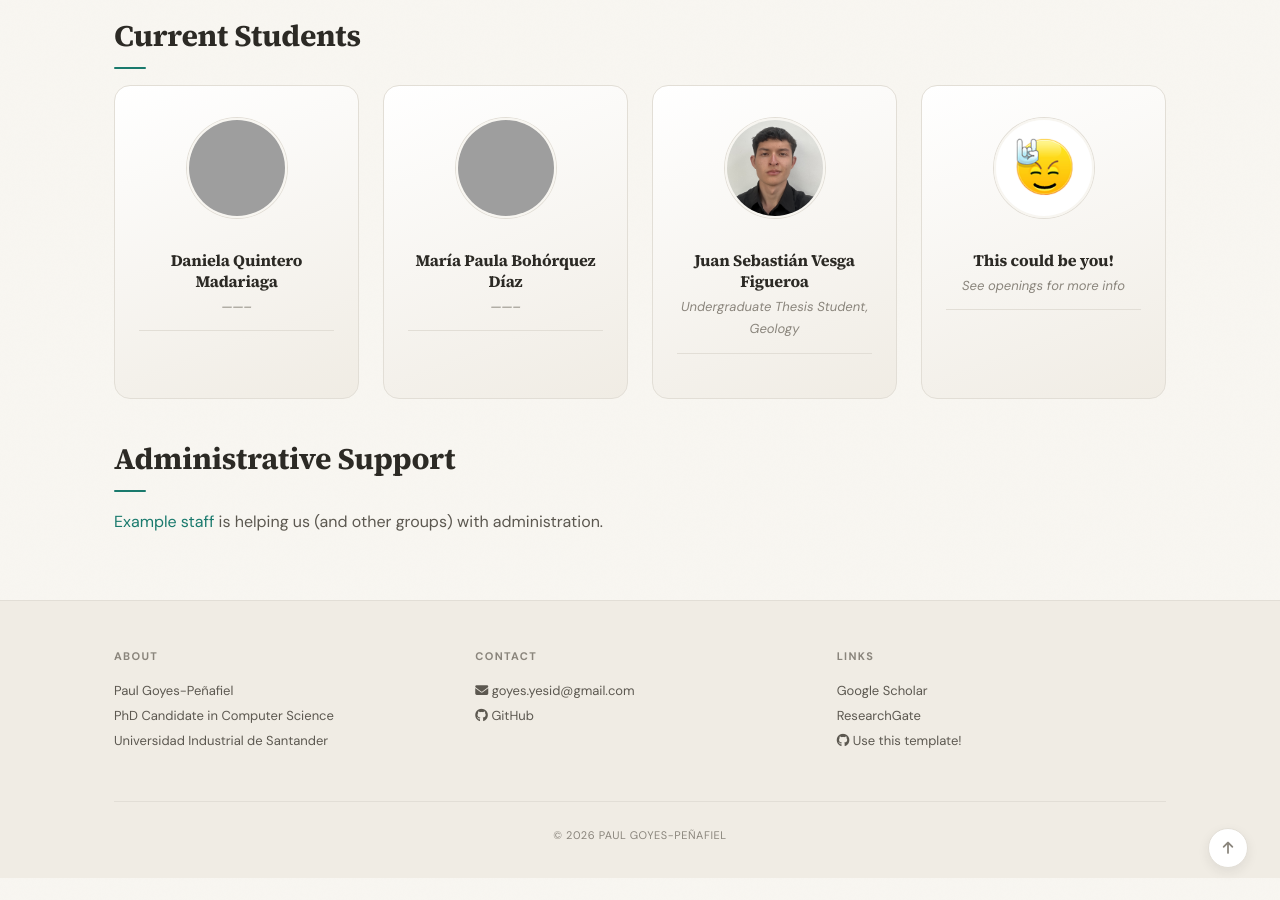
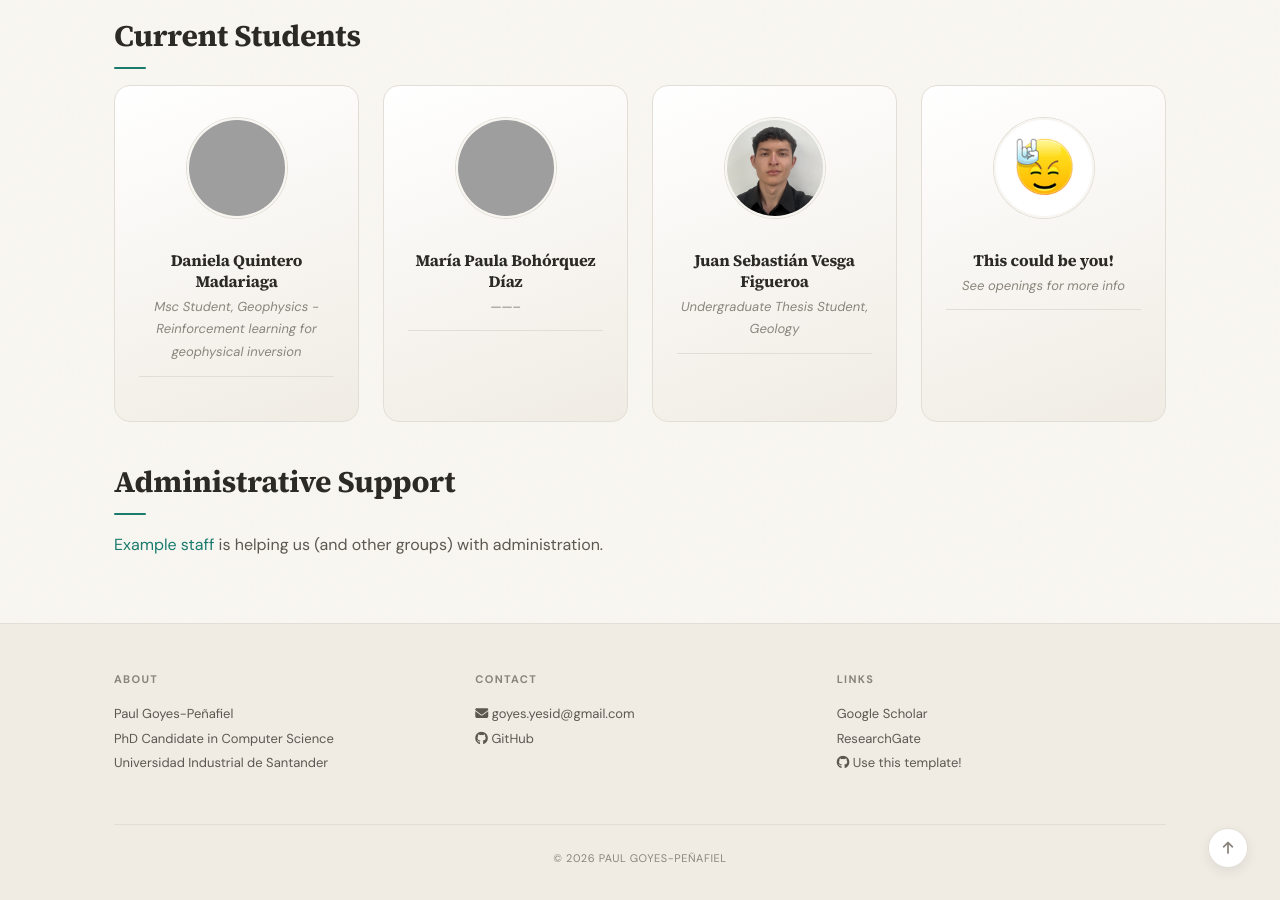
Before and after one commit to PAULGOYES/paulgoyes.github.io, a Jekyll site: the page built from _pages/team.md, in a window 1280 px wide and 900 px high, scrolled down 733 px. Built offline with Jekyll 4.4.1, drawn with Linux system fonts in a browser that asks for light colours; a style sheet for code colours, icons or effects is not loaded; before the commit the page ends 1611 px from its top, so only the background shows below that.

Commit message:
Modify team member info for Daniela Quintero
Updated info for Daniela Quintero Madariaga.

```diff
--- a/_data/team_members.yml
+++ b/_data/team_members.yml
@@ -5,7 +5,7 @@
 
 - name: Daniela Quintero Madariaga
   photo: team/daniela-quintero.jpg
-  info: --------
+  info: Msc Student, Geophysics - Reinforcement learning for geophysical inversion
 
 - name: María Paula Bohórquez Díaz
   photo: team/maria-paula-bohorquez.jpg
```
